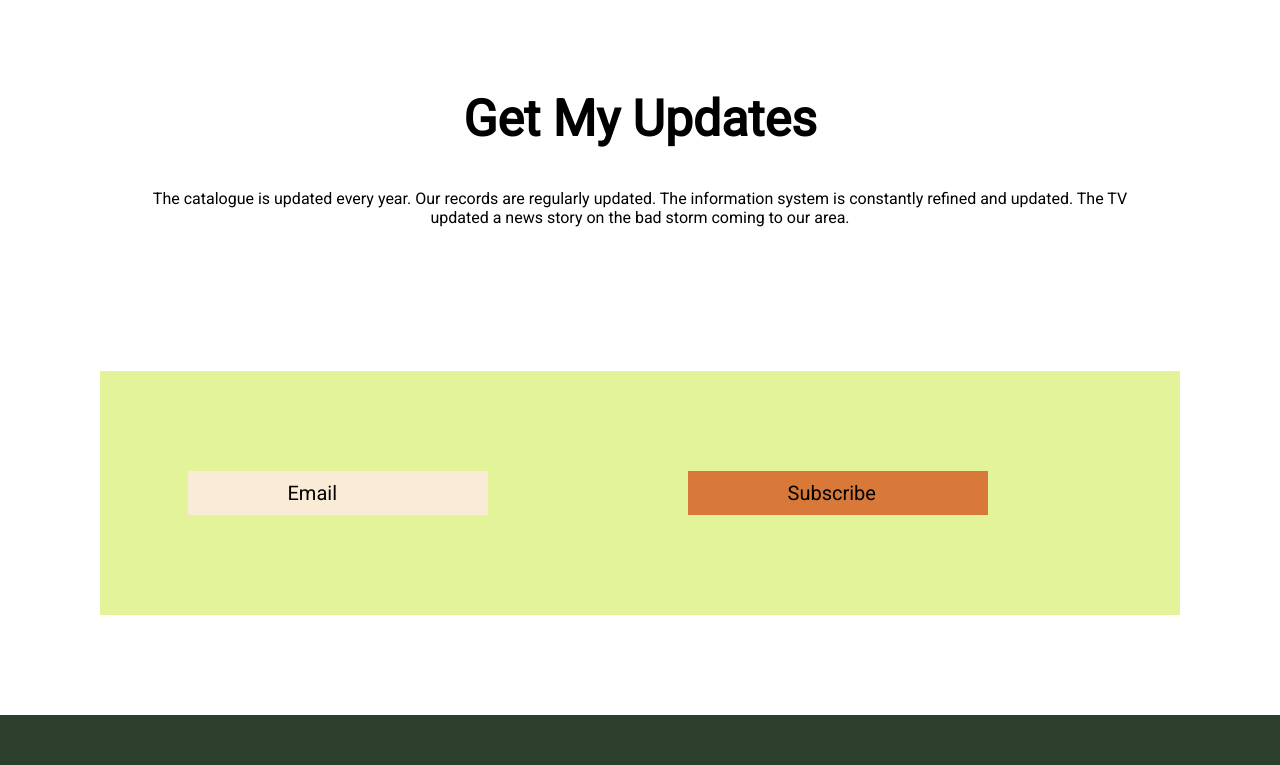
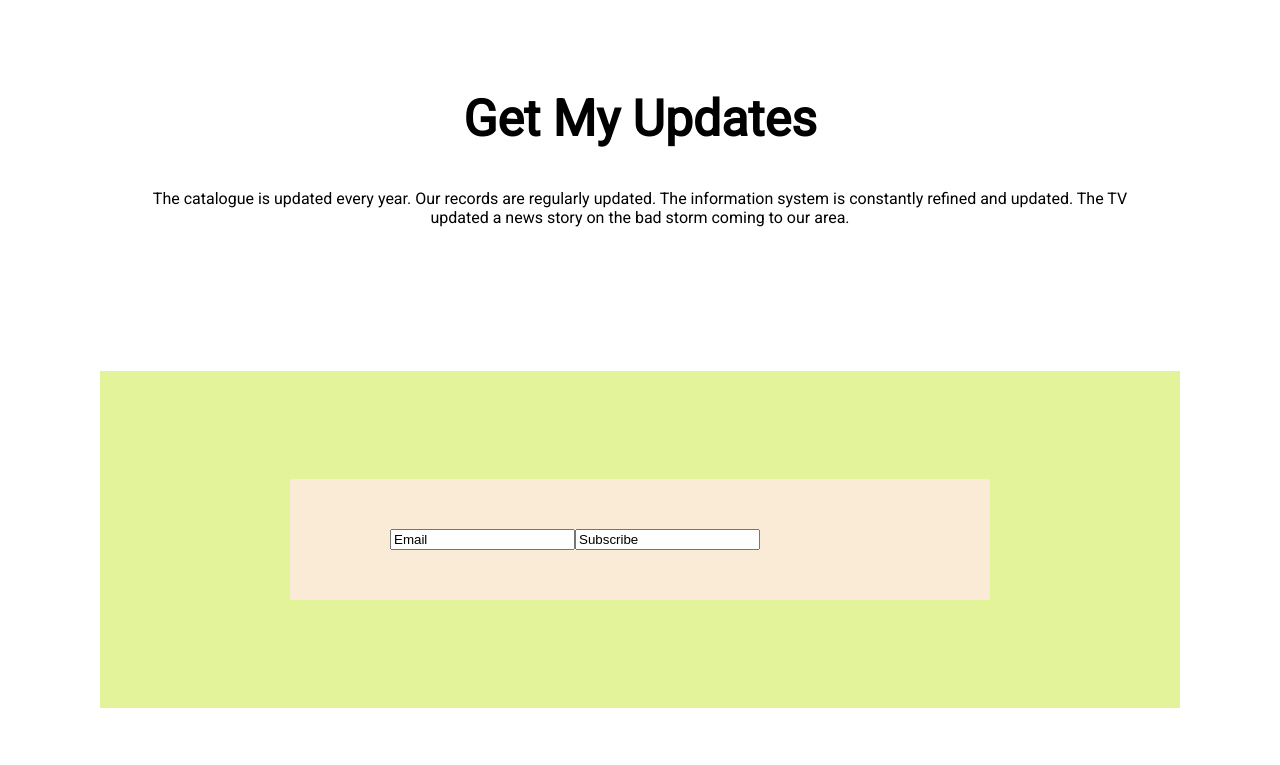
Before and after one commit to Sosukhin/Assignment-Repo, a plain HTML site: page First Assignment/index.html in a window 1280 px wide. Shown: the part 2928-3693 px from the top of the page. Drawn offline with Linux system fonts and the light colour scheme.

Commit message:
morar comit

```diff
--- a/First Assignment/index.html
+++ b/First Assignment/index.html
@@ -8,6 +8,7 @@
     <link rel="preconnect" href="https://fonts.googleapis.com">
     <link rel="preconnect" href="https://fonts.gstatic.com" crossorigin>
     <link rel="preconnect" href="https://fonts.gstatic.com" crossorigin>
+    <script src="https://kit.fontawesome.com/fd8ba7f516.js" crossorigin="anonymous"></script>
     <link href="https://fonts.googleapis.com/css2?family=Roboto&display=swap" rel="stylesheet">
     <link rel="stylesheet" href="style.css">
     <title>Firsts Assignment</title>
@@ -83,16 +84,19 @@
     </section>
     <section class="flex-box">
         <div class="one-box">
+            <i class="fa-solid fa-bowl-food"></i>
             <h3>Food For A Family</h3>
             <p>Treat the family to this wholesome chicken casserole that delivers comfort while being low-fat. And you
                 can let a slow cooker do most of the work</p>
         </div>
         <div class="two-box">
+            <i class="fa-solid fa-house"></i>
             <h3>Shelter For a Family</h3>
             <p>A shelter is a basic architectural structure or building that provides protection from the local
                 environment. A shelter can also be a home or residential institution.</p>
         </div>
         <div class="three-box">
+            <i class="fa-solid fa-book-open-reader"></i>
             <h3>Education for a Child</h3>
             <p>Education is a purposeful activity directed at achieving certain aims, such as transmitting knowledge or
                 fostering skills and character traits. These aims may include the development of understanding,
@@ -146,8 +150,13 @@
     </section>
     <section class="flex-update">
 
-        <div id="flex-design">Email</div>
-        <div id="secondflex-design">Subscribe</div>
+        <!--<div id="flex-design">Email</div>
+        <div id="secondflex-design">Subscribe</div>-->
+        <div id="flex-design">
+
+            <input type="text" id="fname" name="fname" value="Email">
+            <input type="text" id="lname" name="lname" value="Subscribe">
+        </div>
 
 
     </section>
--- a/First Assignment/style.css
+++ b/First Assignment/style.css
@@ -197,17 +197,23 @@ footer p {
 
 .flex-update>div {
     background-color: #db6868;
-    width: 100px;
+    position: center;
+    width: 500px;
     margin: 100px;
-    padding: 10px 100px 10px 100px;
+    padding: 50px 100px 50px 100px;
     font-size: 20px;
 }
 
 #flex-design {
+
+    display: flex;
     text-align: left;
-    margin-left: -5px;
+    margin: 10%;
     background-color: antiquewhite;
+
 }
+
+
 
 #secondflex-design {
     text-align: left;
```
